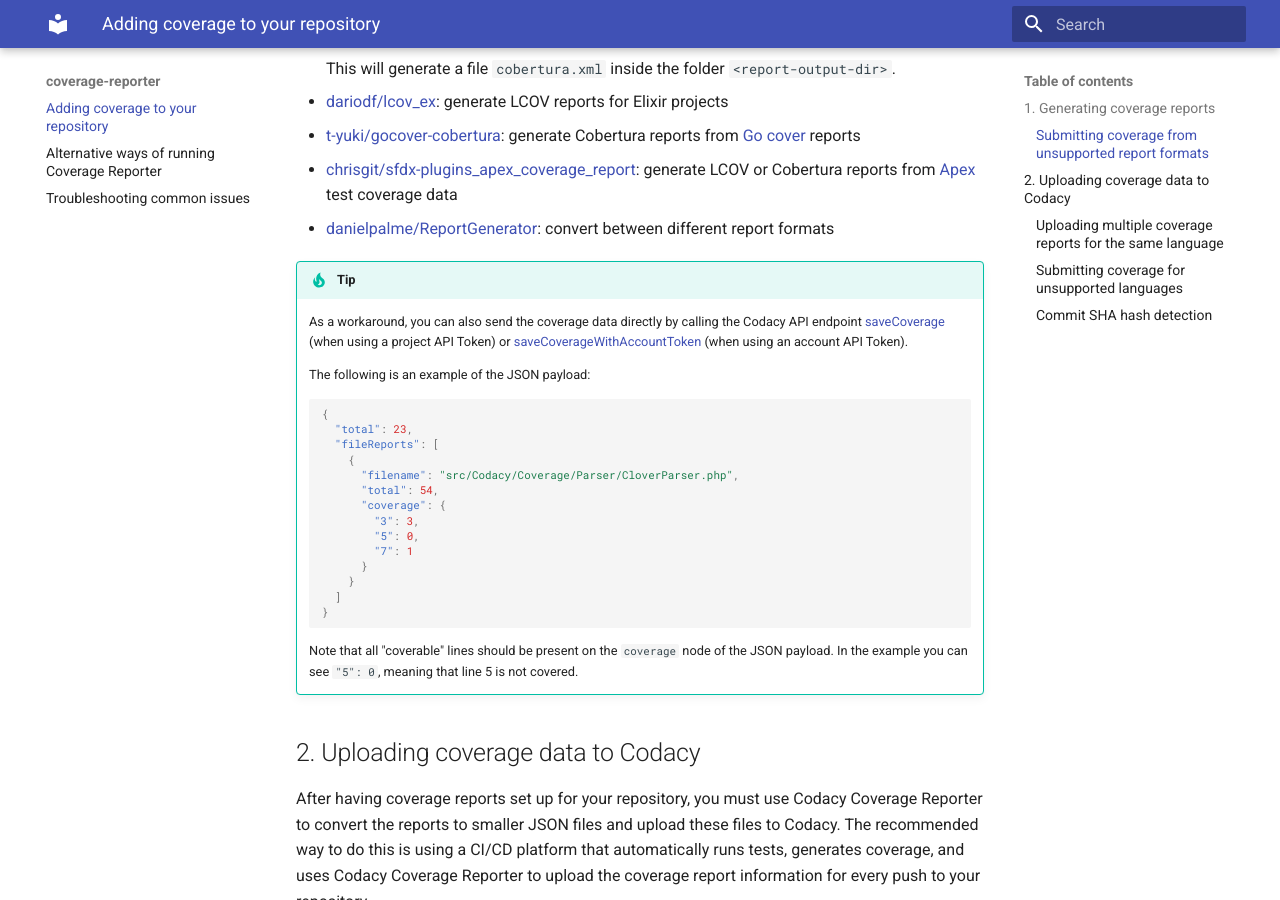
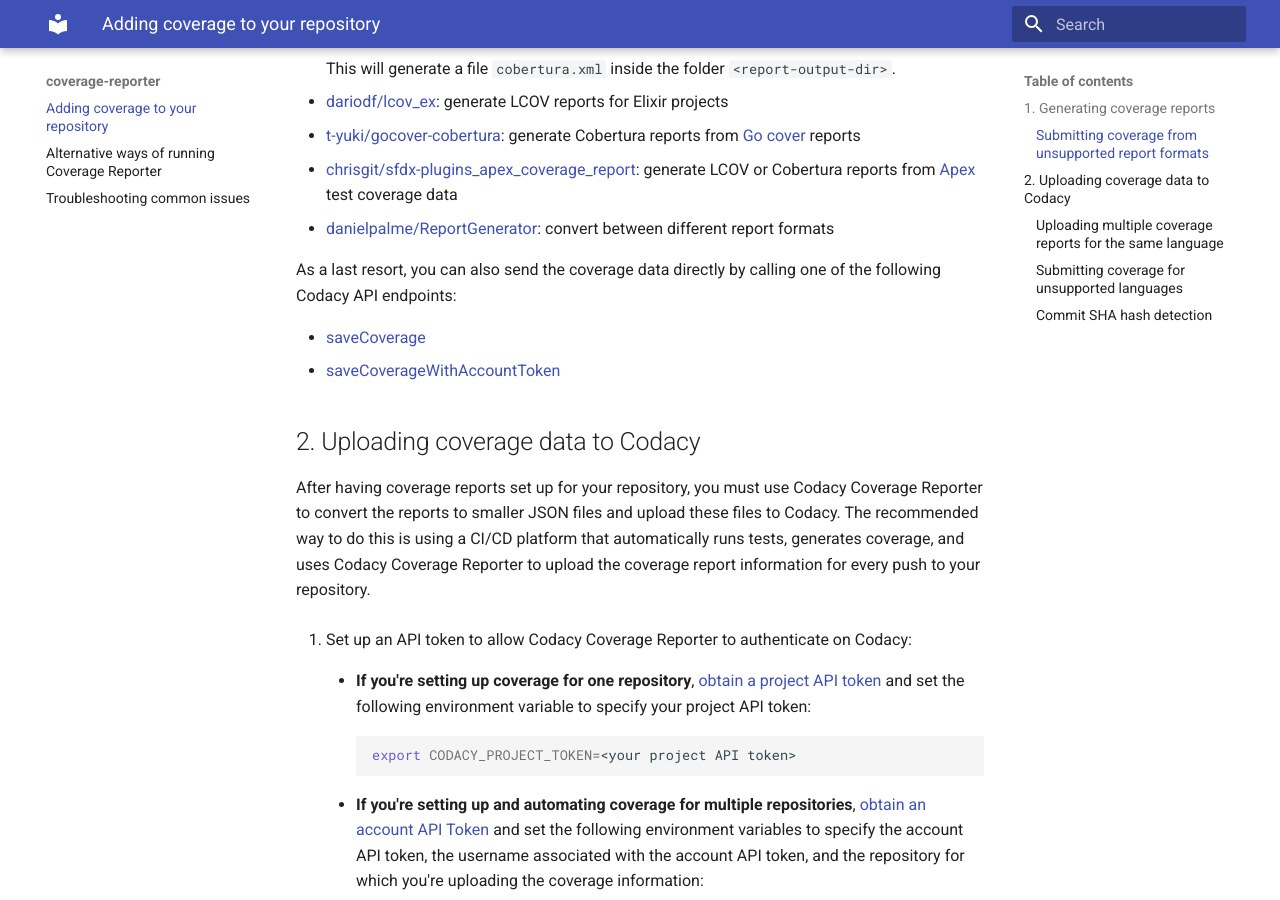
Before and after one commit to codacy/codacy-coverage-reporter, an MkDocs documentation site: the page built from docs/index.md, in a window 1280 px wide and 900 px high, scrolled down 1735 px. Built offline with MkDocs 1.6.1 and Material for MkDocs 9.7.7, drawn with Linux system fonts in a browser that asks for light colours.

Commit message:
doc: Remove explanation on how to upload coverage using the Codacy API

````diff
--- a/docs/index.md
+++ b/docs/index.md
@@ -110,30 +110,10 @@
 -   [chrisgit/sfdx-plugins_apex_coverage_report](https://github.com/chrisgit/sfdx-plugins_apex_coverage_report): generate LCOV or Cobertura reports from [Apex](https://help.salesforce.com/articleView?id=sf.code_apex_dev_guide_tools.htm&type=5) test coverage data
 -   [danielpalme/ReportGenerator](https://github.com/danielpalme/ReportGenerator): convert between different report formats
 
-!!! tip
-    As a workaround, you can also send the coverage data directly by calling the Codacy API endpoint [saveCoverage](https://api.codacy.com/swagger#savecoverage) (when using a project API Token)
-    or [saveCoverageWithAccountToken](https://api.codacy.com/swagger#savecoveragewithaccounttoken) (when using an account API Token).
+As a last resort, you can also send the coverage data directly by calling one of the following Codacy API endpoints:
 
-    The following is an example of the JSON payload:
-
-    ```json
-    {
-      "total": 23,
-      "fileReports": [
-        {
-          "filename": "src/Codacy/Coverage/Parser/CloverParser.php",
-          "total": 54,
-          "coverage": {
-            "3": 3,
-            "5": 0,
-            "7": 1
-          }
-        }
-      ]
-    }
-    ```
-
-    Note that all "coverable" lines should be present on the `coverage` node of the JSON payload. In the example you can see `"5": 0`, meaning that line 5 is not covered.
+-   [saveCoverage](https://api.codacy.com/swagger#savecoverage)
+-   [saveCoverageWithAccountToken](https://api.codacy.com/swagger#savecoveragewithaccounttoken)
 
 ## 2. Uploading coverage data to Codacy {: id="uploading-coverage"}
 
````
